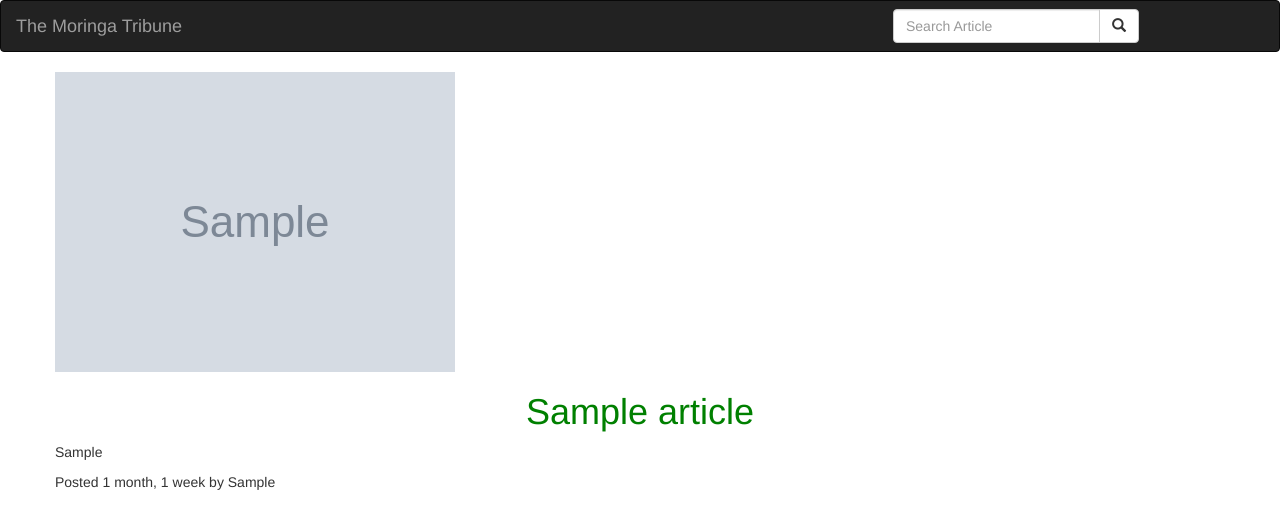
After one commit to monicaoyugi/Tribune, a Django app: page /article/1 in a window 1280 px wide. The commit adds this page. Shown: the top 529 px of the page. Run offline with Django 3.2, Linux system fonts and the light colour scheme; tables that the repository leaves empty hold one stand-in row (values such as "Sample post"); grey boxes marked "Sample" are stand-in pictures; some libraries are stand-ins or nearby versions.

Commit message:
last commit

```diff
--- a/news/models.py
+++ b/news/models.py
@@ -26,16 +26,16 @@ def __str__(self):
 class Article(models.Model):
     title = models.CharField(max_length =60)
     post = models.TextField()
+    pub_date = models.DateTimeField(auto_now_add=True)
+    article_image = models.ImageField(upload_to = 'articles/',default="image")
     editor = models.ForeignKey(Editor)
     tags = models.ManyToManyField(tags)
-    pub_date = models.DateTimeField(auto_now_add=True)
 
     @classmethod
     def todays_news(cls):
         today = dt.date.today()
         news = cls.objects.filter(pub_date__date = today)
         return news
-
     @classmethod
     def search_by_title(cls,search_term):
         news = cls.objects.filter(title__icontains=search_term)
--- /dev/null
+++ b/news/templates/all-news/article.html
@@ -0,0 +1,25 @@
+{%extends 'all-news/base.html'%}
+
+ {% block content %}
+
+ <div class="container">
+
+   <div class="row">
+     <img src="{{article.article_image.url}}"  class="img-responsive" alt="">
+   </div>
+
+   <div class="row">
+     <h1 class="text-center">{{article.title}}</h1>
+   </div>
+
+   <div class="row">
+     <p>{{article.post}}</p>
+   </div>
+
+   <div class="row">
+     <p>Posted {{article.pub_date|timesince}} by {{article.editor.first_name}}</p>
+   </div>
+
+ </div>
+
+ {% endblock %}
--- a/news/templates/all-news/today-news.html
+++ b/news/templates/all-news/today-news.html
@@ -11,6 +11,10 @@
      <h2 class="text-center"> {{ news_item.title }} </h2>
    </div>
 
+
+   <h2 class="text-center"> <a href="{% url 'article' news_item.id%}">{{ news_item.title }}</a> </h2>
+        </a>
+        <p class="text-center">{{news_item.post|truncatechars:200}} </p>
  </div>
 
  {% empty %}
--- a/news/urls.py
+++ b/news/urls.py
@@ -1,8 +1,13 @@
+from django.conf import settings
+from django.conf.urls.static import static
 from django.conf.urls import url
 from . import views
 
 urlpatterns=[
     url(r'^$',views.news_today,name='newsToday'),
     url(r'^archives/(\d{4}-\d{2}-\d{2})/$',views.past_days_news,name = 'pastNews'),
-    url(r'^search/', views.search_results, name='search_results')
+    url(r'^search/', views.search_results, name='search_results'),
+    url(r'^article/(\d+)',views.article,name ='article')
 ]
+if settings.DEBUG:
+    urlpatterns+= static(settings.MEDIA_URL, document_root = settings.MEDIA_ROOT)
--- a/news/views.py
+++ b/news/views.py
@@ -51,3 +51,10 @@ def search_results(request):
     else:
         message = "You haven't searched for any term"
         return render(request, 'all-news/search.html',{"message":message})
+
+def article(request,article_id):
+    try:
+        article = Article.objects.get(id = article_id)
+    except DoesNotExist:
+        raise Http404()
+    return render(request,"all-news/article.html", {"article":article})
--- a/tribune/settings.py
+++ b/tribune/settings.py
@@ -64,6 +64,7 @@ TEMPLATES = [
                 'django.template.context_processors.request',
                 'django.contrib.auth.context_processors.auth',
                 'django.contrib.messages.context_processors.messages',
+                'django.template.context_processors.media',
             ],
         },
     },
@@ -121,7 +122,8 @@ USE_TZ = True
 # Static files (CSS, JavaScript, Images)
 # https://docs.djangoproject.com/en/1.11/howto/static-files/
 
-
+MEDIA_URL = '/media/'
+MEDIA_ROOT = os.path.join(BASE_DIR, 'media')
 STATIC_URL = '/static/'
 STATICFILES_DIRS = [
     os.path.join(BASE_DIR, "static"),
```
Also changed, not shown: media/articles/33R9oKw0_400x400.jpg (added), media/articles/33R9oKw0_400x400_RibKNiC.jpg (added), news/migrations/0003_article_article_image.py (added).
